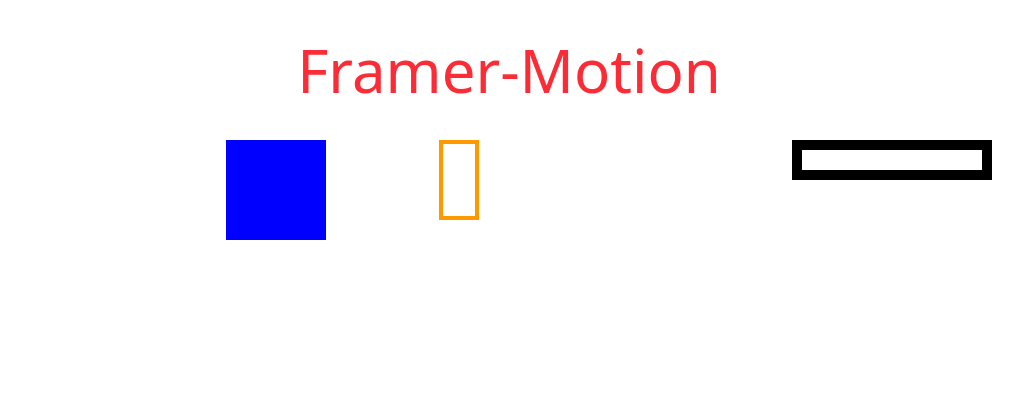
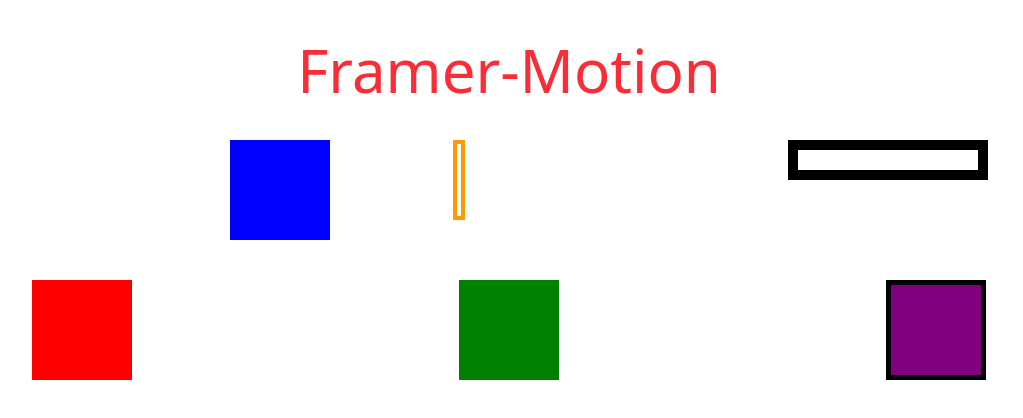
Before and after one commit to lakadeamit220/framer-motion, a React (Vite) app: page / in a window 1280 px wide. Shown: the top 418 px of the page, without its empty margins (131-1154 px from the left). Built offline with nearby package versions, Linux system fonts and the light colour scheme.

Commit message:
implemented various Variants of framer motion

```diff
--- a/src/App.jsx
+++ b/src/App.jsx
@@ -1,10 +1,12 @@
-import BasicAnimation from "./components/BasicAnimation";
+import BasicAnimation from "./components/basics/BasicAnimation";
+import Variants from "./components/basics/Variants";
 
 function App() {
   return (
     <>
       <h1 className="text-center text-6xl text-red-500 py-10">Framer-Motion</h1>
-      <BasicAnimation/>
+      <BasicAnimation />
+      <Variants />
     </>
   );
 }
--- a/src/components/BasicAnimation.jsx
+++ b/src/components/basics/BasicAnimation.jsx
@@ -14,7 +14,7 @@ function BasicAnimation() {
       />
 
       <motion.div
-        className="w-10 h-20 text-amber-500 border-4"
+        className="w-3 h-20 text-amber-500 border-4"
         animate={{ rotate: 360 }}
         transition={{ type: "spring", stiffness: 100, damping: 10 }}
       />
--- /dev/null
+++ b/src/components/basics/Variants.jsx
@@ -0,0 +1,50 @@
+import { motion } from "framer-motion";
+
+const boxVariants = {
+  hidden: { opacity: 0, scale: 0.8 },
+  visible: { opacity: 1, scale: 1 },
+};
+
+function Variants() {
+  return (
+    <div className="flex justify-around py-10">
+      <motion.div
+        variants={boxVariants}
+        initial="hidden"
+        animate="visible"
+        transition={{ duration: 4 }}
+        style={{
+          width: 100,
+          height: 100,
+          backgroundColor: "red",
+          margin: "auto",
+        }}
+      />
+
+      <motion.div
+        whileHover={{ scale: 1.2 }}
+        whileTap={{ scale: 0.9 }}
+        style={{
+          width: 100,
+          height: 100,
+          backgroundColor: "green",
+          margin: "0 auto",
+        }}
+      />
+
+      <motion.div
+        className="border-5"
+        drag
+        dragConstraints={{ left: -100, right: 100, top: -100, bottom: 100 }}
+        style={{
+          width: 100,
+          height: 100,
+          backgroundColor: "purple",
+          margin: "0 auto",
+        }}
+      />
+    </div>
+  );
+}
+
+export default Variants;
```
